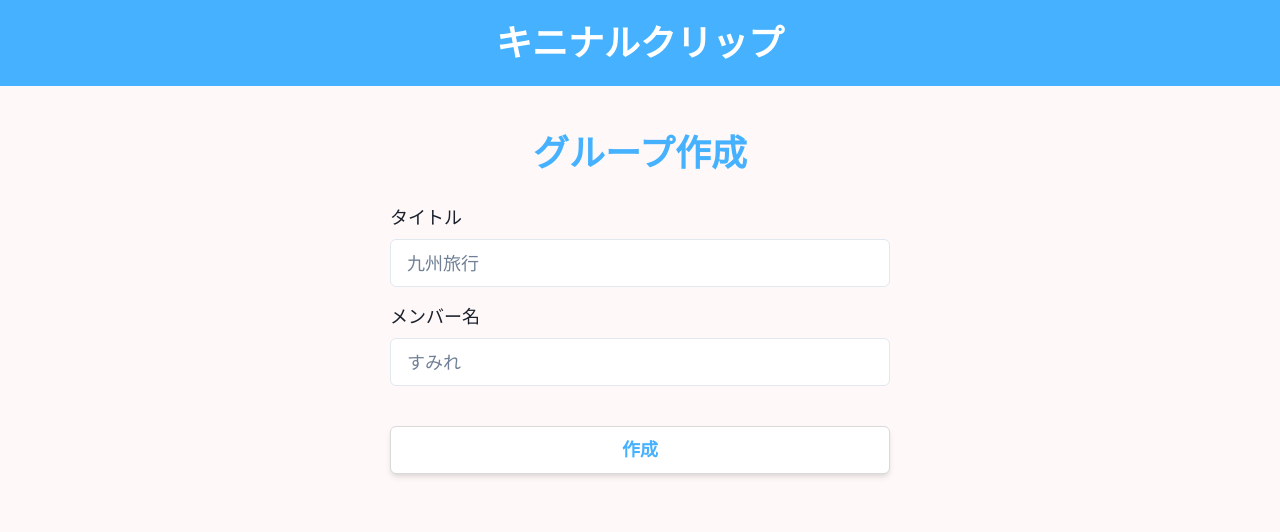
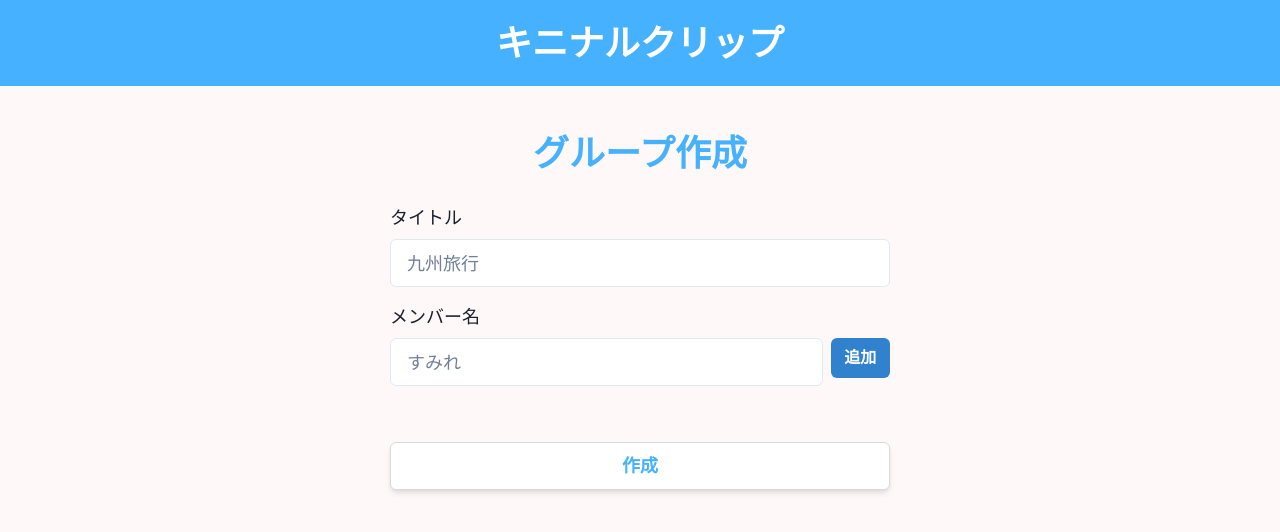
Before and after one commit to Mire0726/kininaru_clip, a Next.js app in the folder frontend/: page /new in a window 1280 px wide. Shown: the top 532 px of the page. Built offline with nearby package versions, Linux system fonts and the light colour scheme.

Commit message:
fix:　複数人をメンバーに追加できる

```diff
--- a/frontend/src/app/new/page.tsx
+++ b/frontend/src/app/new/page.tsx
@@ -6,6 +6,9 @@ import {
   FormControl,
   FormLabel,
   Text,
+  Tag,
+  TagLabel,
+  TagCloseButton,
   Flex,
   Stack,
   useBreakpointValue,
@@ -25,10 +28,21 @@ export default function NewGroup() {
 
   const [title, setTitle] = useState("");
   const [memberName, setMemberName] = useState("");
+  const [members, setMembers] = useState<string[]>([]);
   const { mutate: createEvent, data, error } = usePostEvent();
+  const handleAddMember = () => {
+    if (memberName.trim() === "") return;
+    setMembers([...members, memberName]);
+    setMemberName("");
+  };
+
+  // メンバー削除処理
+  const handleRemoveMember = (name: string) => {
+    setMembers(members.filter((member) => member !== name));
+  };
 
   const handleCreateEvent = () => {
-    if (!title || !memberName) {
+    if (!title || members.length === 0) {
       alert("タイトルとメンバー名を入力してください");
       return;
     }
@@ -36,17 +50,14 @@ export default function NewGroup() {
     createEvent(
       {
         title,
-        users: [
-          {
-            name: memberName,
-          },
-        ],
+        users: members.map((name) => ({ name })),
       },
       {
         onSuccess: (data) => {
           router.push(data.url);
         },
-        onError: (error) => {
+        onError: () => {
+          console.log(members.map((name) => ({ name })))
           toast({
             title: "エラー",
             description: "グループの作成に失敗しました",
@@ -58,7 +69,6 @@ export default function NewGroup() {
       }
     );
   };
-
   return (
     <Flex direction="column" minH="100vh" bg="#FFF8F8">
       <Header />
@@ -81,6 +91,7 @@ export default function NewGroup() {
 
           <FormControl>
             <FormLabel fontSize="lg">メンバー名</FormLabel>
+            <Flex>
               <Input
                 placeholder="すみれ"
                 size={inputSize}
@@ -88,7 +99,25 @@ export default function NewGroup() {
                 value={memberName}
                 onChange={(e) => setMemberName(e.target.value)}
               />
+              <Button
+                ml={2}
+                size="md"
+                colorScheme="blue"
+                onClick={handleAddMember}
+              >
+                追加
+              </Button>
+            </Flex>
           </FormControl>
+
+          <Flex wrap="wrap" gap={2}>
+            {members.map((name) => (
+              <Tag key={name} size="lg" colorScheme="blue">
+                <TagLabel>{name}</TagLabel>
+                <TagCloseButton onClick={() => handleRemoveMember(name)} />
+              </Tag>
+            ))}
+          </Flex>
 
           <Button
             mt={6}
```
Lines whose indentation alone changed are shown as unchanged.
